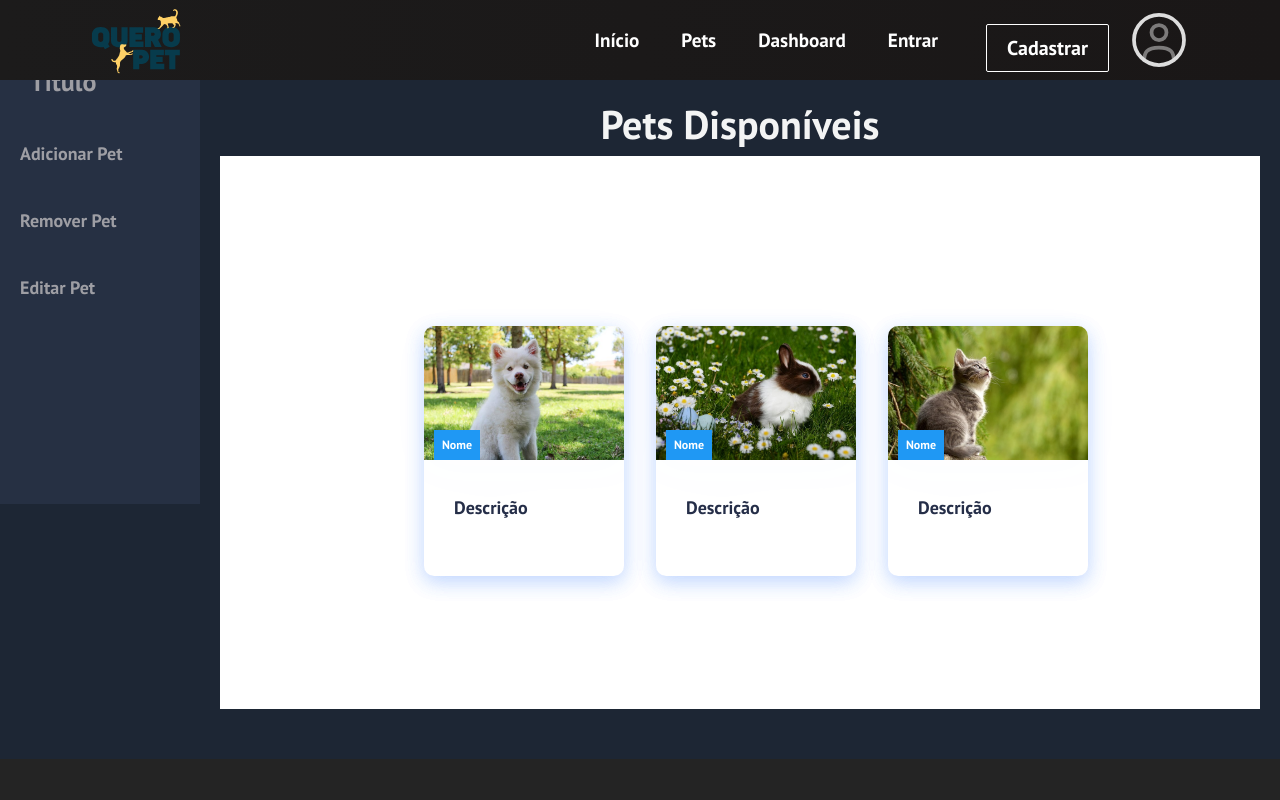
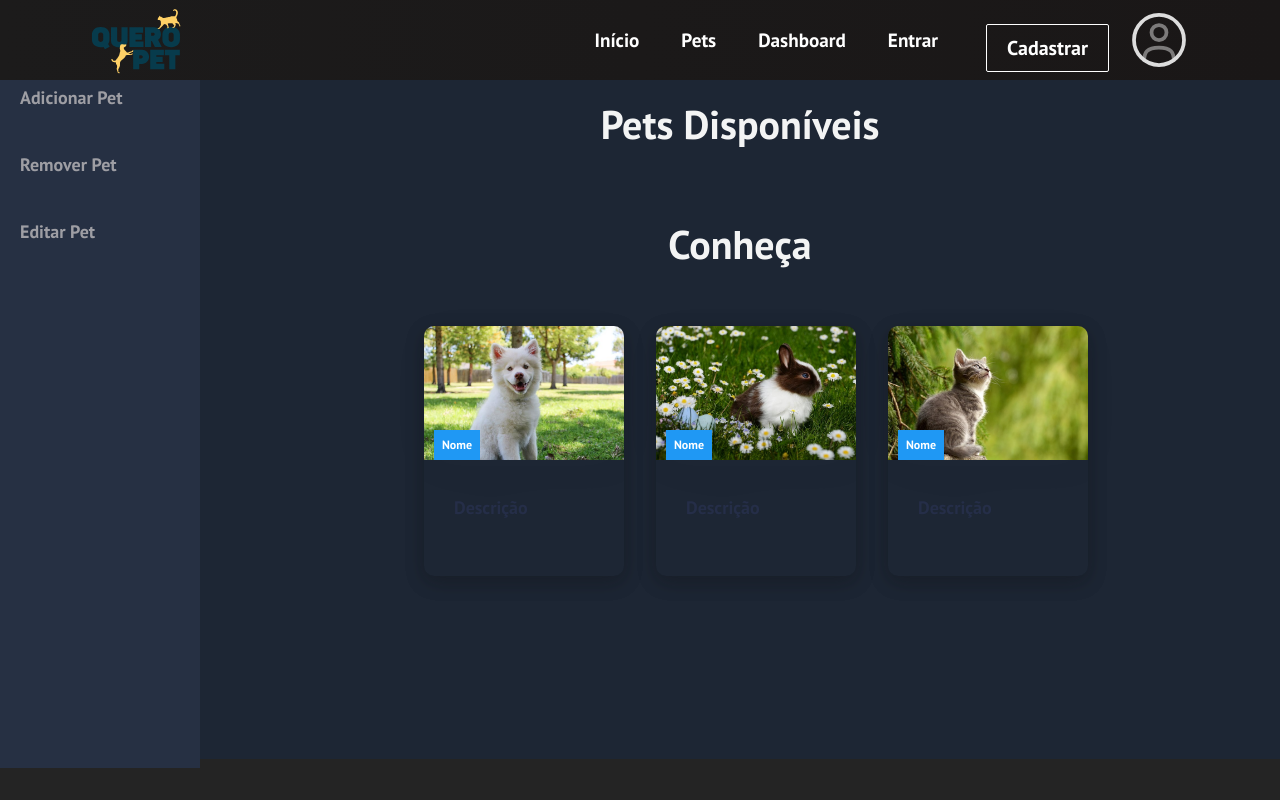
Before and after one commit to Rodrigobrit08t/Quero-Pet-Frontend, a React (Create React App) app: page /Pets in a window 1280 px wide. Shown: the top 800 px of the page. Built offline with nearby package versions, Linux system fonts and the light colour scheme.

Commit message:
Editando dashboard, sidebar e pagina dos pets

```diff
--- a/src/App.js
+++ b/src/App.js
@@ -5,7 +5,7 @@ import './App.css';
 import Inicio from './components/pages/Inicio';
 import Entrar from './components/pages/Login/Entrar';
 import Cadastrar from './components/pages/Login/Cadastrar';
-import Dashboard from './components/pages/Dashboard/Dashboard';
+import Dashboard from './components/pages/Dashboard';
 import User from './components/pages/User';
 import Pets from './components/pages/Pets';
 import {BrowserRouter as Router, Route, Routes} from 'react-router-dom';
--- a/src/components/Cards.css
+++ b/src/components/Cards.css
@@ -1,6 +1,7 @@
 .cards {
   padding: 4rem;
-  background: #fff;
+  background: #1d2634;
+
 }
 
 h1 {
@@ -32,16 +33,16 @@ h1 {
   border-radius: 10px;
   width: 200px;
   height: 250px;
-  box-shadow: 0 6px 20px rgba(56, 125, 255, 0.17);
+  box-shadow: 0 6px 20px rgba(10, 10, 10, 0.17);
 }
 
 .cards__item__link {
   display: flex;
   flex-flow: column;
   width: 100%;
-  box-shadow: 0 6px 20px rgba(56, 125, 255, 0.17);
-  -webkit-filter: drop-shadow(0 6px 20px rgba(56, 125, 255, 0.017));
-  filter: drop-shadow(0 6px 20px rgba(56, 125, 255, 0.017));
+  box-shadow: 0 6px 20px rgba(15, 15, 15, 0.17);
+  -webkit-filter: drop-shadow(0 6px 20px rgba(24, 24, 24, 0.017));
+  filter: drop-shadow(0 6px 20px rgba(44, 44, 44, 0.017));
   border-radius: 10px;
   overflow: hidden;
   text-decoration: none;
--- /dev/null
+++ b/src/components/pages/CRUD/CRUD.css
@@ -0,0 +1,68 @@
+.grid-container {
+    display: grid;
+    grid-template-columns: 260px 1fr 1fr 1fr;
+    grid-template-rows: 0.2fr 3fr;
+    grid-template-areas:
+      'sidebar header header header'
+      'sidebar main main main';
+    height: 100vh;
+  }
+
+#sidebar {
+    grid-area: sidebar;
+    width: 200px;
+    height: 88%;
+    background-color: #263043;
+    overflow-y: auto;
+    transition: all 0.5s;
+    -webkit-transition: all 0.5s;
+    position: absolute;
+    left: 0;
+    top: 0;
+    z-index: 1;
+    margin-top: 5%;
+  }
+
+  .sidebar-title {
+    display: flex;
+    justify-content: space-between;
+    align-items: center;
+    padding: 15px 30px 0px 30px;
+    margin-bottom: 30px;
+  }
+
+  .sidebar-title > span {
+    display: none;
+  }
+
+  .sidebar-brand {
+    margin-top: 15px;
+    font-size: 20px;
+    font-weight: 700;
+  }
+
+  .sidebar-list {
+    padding: 0;
+    list-style-type: none;
+  }
+
+  .sidebar-list-item {
+    padding: 20px 20px 20px 20px;
+    font-size: 18px;
+  }
+
+  .sidebar-list-item:hover {
+    background-color: rgba(255, 255, 255, 0.2);
+    cursor: pointer;
+  }
+
+  .sidebar-list-item > a {
+    text-decoration: none;
+    color: #9e9ea4;
+  }
+
+  .sidebar-responsive {
+    display: inline !important;
+    position: absolute;
+    z-index: 12 !important;
+  }
--- a/src/components/pages/Dashboard/Sidebar.js
+++ b/src/components/pages/CRUD/Sidebar.js
@@ -1,16 +1,11 @@
 import React from 'react';
 import { Link } from 'react-router-dom';
-import './Dashboard.css';
+import './CRUD.css';
+
 
 function Sidebar({openSidebarToggle, OpenSidebar}) {
     return (
         <aside id="sidebar" className={openSidebarToggle ? "sidebar-responsive" : ""}>
-            <div className='sidebar-title'>
-                <div className='sidebar-brand'>
-                    <h1 className='icon_header'>Titulo</h1>
-                </div>
-                <span className='icon close_icon' onClick={OpenSidebar}>X</span>
-            </div>
             <ul className='sidebar-list'>
                 <li className='sidebar-list-item'>
                     <Link to='/Add_Pet'>
--- a/src/components/pages/Dashboard/Dashboard.css
+++ b/src/components/pages/Dashboard.css
@@ -11,6 +11,7 @@ body {
     line-height: 1px;
     font-size: 20px;
   }
+
   .icon_header {
     vertical-align: middle;
     line-height: 1px;
@@ -27,16 +28,6 @@ body {
     cursor: pointer;
   }
 
-  .grid-container {
-    display: grid;
-    grid-template-columns: 260px 1fr 1fr 1fr;
-    grid-template-rows: 0.2fr 3fr;
-    grid-template-areas:
-      'sidebar header header header'
-      'sidebar main main main';
-    height: 100vh;
-  }
-
   .header {
     grid-area: header;
     height: 60px;
@@ -49,65 +40,6 @@ body {
 
   .menu-icon {
     display: none;
-  }
-
-  #sidebar {
-    grid-area: sidebar;
-    width: 200px;
-    height: calc(100% - 347px ); /*614px  168px */;
-    background-color: #263043;
-    overflow-y: auto;
-    transition: all 0.5s;
-    -webkit-transition: all 0.5s;
-    position: absolute;
-    left: 0;
-    top: 0;
-    z-index: 1;
-    margin-top: 4%;
-  }
-
-  .sidebar-title {
-    display: flex;
-    justify-content: space-between;
-    align-items: center;
-    padding: 15px 30px 0px 30px;
-    margin-bottom: 30px;
-  }
-
-  .sidebar-title > span {
-    display: none;
-  }
-
-  .sidebar-brand {
-    margin-top: 15px;
-    font-size: 20px;
-    font-weight: 700;
-  }
-
-  .sidebar-list {
-    padding: 0;
-    list-style-type: none;
-  }
-
-  .sidebar-list-item {
-    padding: 20px 20px 20px 20px;
-    font-size: 18px;
-  }
-
-  .sidebar-list-item:hover {
-    background-color: rgba(255, 255, 255, 0.2);
-    cursor: pointer;
-  }
-
-  .sidebar-list-item > a {
-    text-decoration: none;
-    color: #9e9ea4;
-  }
-
-  .sidebar-responsive {
-    display: inline !important;
-    position: absolute;
-    z-index: 12 !important;
   }
 
   .main-container {
--- a/src/components/pages/Pets.js
+++ b/src/components/pages/Pets.js
@@ -1,5 +1,5 @@
 import React from 'react'
-import Sidebar from './Dashboard/Sidebar'
+import Sidebar from './CRUD/Sidebar'
 import '../../App.css'
 import Cards from '../Cards'
 function Pets() {
```
Also changed, not shown: src/components/pages/Dashboard.js (renamed from src/components/pages/Dashboard/Dashboard.js).
